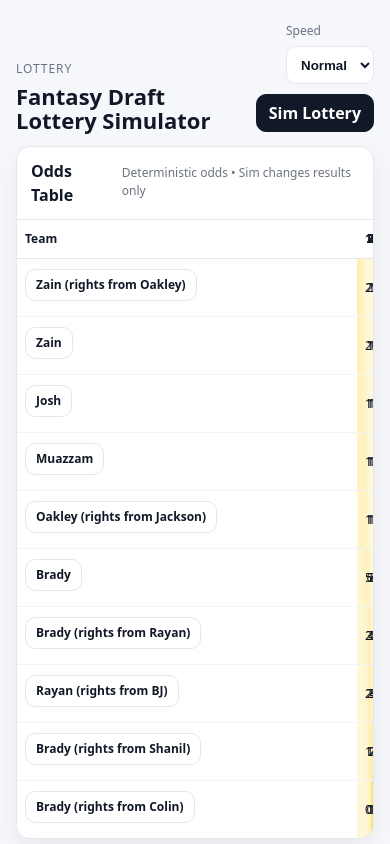
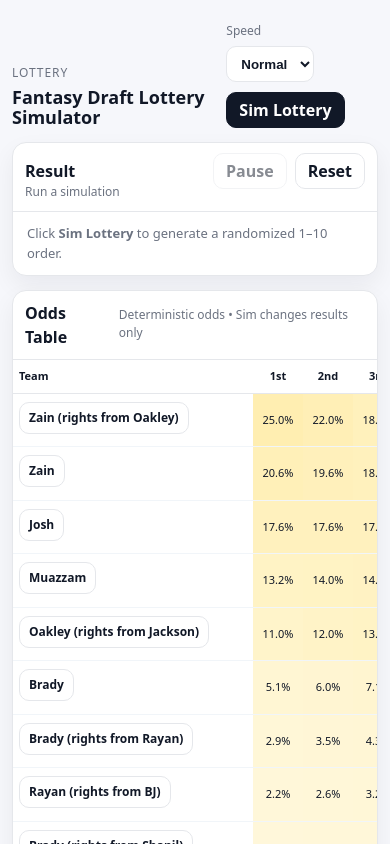
Before and after one commit to cpb09e-source/fantasy-lottery, a React (Vite) app: page / in a window 390 px wide. Shown: the top 844 px of the page. Built offline with nearby package versions, Linux system fonts and the light colour scheme; a web font is replaced by a local one.

Commit message:
Update UI

```diff
--- a/src/App.css
+++ b/src/App.css
@@ -336,3 +336,141 @@ body {
   background: rgba(107, 114, 128, 0.14);
   color: #374151;
 }
+
+/* =========================
+   Mobile responsiveness
+   ========================= */
+
+/* Make controls wrap cleanly */
+.controls {
+  flex-wrap: wrap;
+  gap: 10px;
+}
+
+@media (max-width: 900px) {
+  .page {
+    padding: 0 12px 24px;
+  }
+
+  /* Stack cards */
+  .layout {
+    grid-template-columns: 1fr;
+    align-items: start;
+  }
+
+  /* Put Result first on mobile */
+  .side {
+    order: -1;
+  }
+
+  /* Make cards feel less bulky */
+  .cardHead {
+    padding: 10px 12px;
+  }
+
+  .title {
+    font-size: 20px;
+  }
+
+  .controls {
+    justify-content: flex-start;
+  }
+
+  /* Let both cards size naturally on mobile (avoid awkward equal-height stretching) */
+  .cardTall {
+    min-height: auto;
+  }
+
+  .resultScroll,
+  .oddsScroll {
+    overflow: visible;
+  }
+
+  /* Result list tighter */
+  .resultList.revealBack {
+    padding: 10px 12px 12px;
+    gap: 8px;
+  }
+
+  .resultRow {
+    padding: 8px 8px;
+    grid-template-columns: 54px 1fr auto;
+    gap: 8px;
+  }
+
+  .pickTag {
+    height: 28px;
+    font-size: 12px;
+  }
+
+  .delta {
+    min-width: 50px;
+    padding: 6px 8px;
+  }
+
+  /* Pills tighter */
+  .teamPill {
+    padding: 6px 9px;
+    font-size: 13px;
+  }
+
+  .parenText {
+    /* keep it 3px smaller than surrounding text */
+    font-size: calc(100% - 3px);
+  }
+
+  /* Odds table: allow horizontal scrolling on mobile */
+  .tableWrap {
+    overflow-x: auto !important;
+    -webkit-overflow-scrolling: touch;
+  }
+
+  /* Keep header visible while scrolling the table horizontally */
+  .tbl thead th {
+    position: sticky;
+    top: 0;
+    z-index: 2;
+  }
+
+  /* Make the table wide enough to be readable */
+  .tbl.fit {
+    table-layout: auto;     /* allow natural column widths on small screens */
+    min-width: 780px;       /* forces horizontal scroll instead of squishing */
+  }
+
+  /* Slightly smaller table text */
+  .tbl thead th,
+  .tbl tbody td {
+    font-size: 11px;
+    padding: 8px 6px;
+  }
+
+  /* Team column doesn’t need to be so wide on mobile */
+  .colTeam {
+    width: 240px;
+  }
+}
+
+@media (max-width: 480px) {
+  .title {
+    font-size: 18px;
+  }
+
+  .btn,
+  .toggle,
+  .select {
+    height: 36px;
+  }
+
+  .teamPill {
+    font-size: 12px;
+  }
+
+  .resultName {
+    font-size: 14px;
+  }
+
+  .tbl.fit {
+    min-width: 740px;
+  }
+}
```
